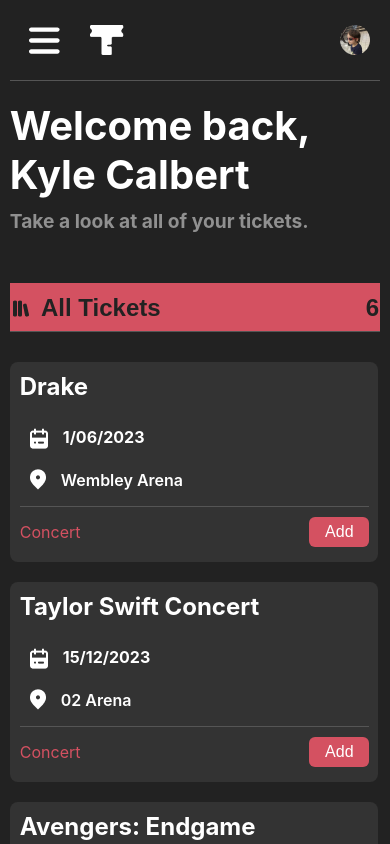
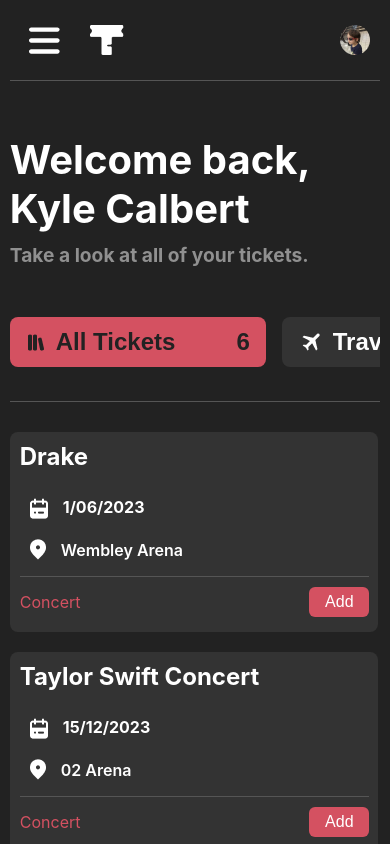
Before and after one commit to kylecalbert/ticket-booker, a React (Create React App) app: page / in a window 390 px wide. Shown: the top 844 px of the page. Built offline with nearby package versions, Linux system fonts and the light colour scheme; data requests are answered from the project's data file.

Commit message:
removed unnesary code and made some changes to responsiveness of buttons in header component

```diff
--- a/src/App.js
+++ b/src/App.js
@@ -6,18 +6,15 @@
 import { Content } from './components/Content/Content';
 import { Footer } from './components/Footer/Footer';
 import { WebsiteFooter } from './components/Footer/WebsiteFooter';
-import { TicketDataProvider } from './components/TicketDataContext';
 function App() {
   return (
     <AppContainer>
-      <TicketDataProvider>
       <Router>
         <Navbar />
         <Header />
         <Content />
         <WebsiteFooter />
       </Router>
-      </TicketDataProvider>
     </AppContainer>
   );
 }
--- a/src/components/Content/Card.styles.js
+++ b/src/components/Content/Card.styles.js
@@ -47,10 +47,8 @@
   margin-left: 10px;
   width: 95%;
   height: 75%;
-  /* background-color: red; */
 
   margin-top: 10px;
-  /* background-color: blue; */
 `;
 
 export const TopDetailsContainer = styled.div`
--- a/src/components/Content/Content.js
+++ b/src/components/Content/Content.js
@@ -2,11 +2,9 @@
 import { ContentContainer, CardContainer } from './Content.style';
 import { Card } from './Card';
 import { useState } from 'react';
-import { useTicketData } from '../TicketDataContext';
 
 export const Content = () => {
   const [tickets, setTickets] = useState([]);
-  // const [tickets, setTickets] = useTicketData();
 
   useEffect(() => {
     async function fetchData() {
--- a/src/components/Header/Header.style.js
+++ b/src/components/Header/Header.style.js
@@ -5,11 +5,19 @@
   display: flex;
   flex-direction: column;
   width: 95%;
-  height: 250px;
+  height: 15.6rem;
+
   /* background: 'red'; */
   border-bottom: 1px solid ${darkModeColors.borders};
   /* background-color: red; */
   justify-content: center;
+
+  @media (max-width: 768px) {
+    height: 20rem;
+  }
+  @media (max-width: 300px) {
+    height: 25rem;
+  }
 `;
 
 export const TextContainer = styled.text`
--- a/src/components/Header/HeaderButton.js
+++ b/src/components/Header/HeaderButton.js
@@ -13,33 +13,7 @@
 
 import { Text } from '../Text/Text';
 
-import { useTicketData } from '../TicketDataContext';
 export const HeaderButton = () => {
-  // const [tickets, setTickets] = useState([]);
-
-  const { setFilteredTickets, tickets } = useTicketData();
-
-  // useEffect(() => {
-  //   async function fetchData() {
-  //     try {
-  //       const response = await fetch(`http://localhost:3001/Tickets`);
-
-  //       const data = await response.json();
-  //       setTickets(data);
-  //     } catch (e) {
-  //       console.error(e);
-  //     }
-  //   }
-
-  //   fetchData();
-  // }, []);
-
-  // const handleFilter = (category) => {
-  //   const filtered = tickets.filter((ticket) => ticket.ticketType === category);
-  //   setFilteredTickets(filtered);
-  // };
-
-  ///loop through data and count the amount of tickets for concerts
   return (
     <ButtonGridContainer>
       <ButtonContainer>
--- a/src/components/Header/HeaderButton.style.js
+++ b/src/components/Header/HeaderButton.style.js
@@ -3,19 +3,19 @@
 
 export const ButtonGridContainer = styled.div`
   display: grid;
-  grid-template-columns: repeat(auto-fit, minmax(400px, 1fr));
-  overflow-y: scroll;
-  /* background-color: red; */
+  grid-template-columns: repeat(4, 1fr);
+  overflow-x: scroll;
   align-items: center;
-  justify-content: center;
+  justify-content: start;
+  gap: 1rem;
 `;
 export const ButtonContainer = styled.button`
   display: flex;
   align-items: center;
 
   justify-content: space-between;
-  width: 400px;
-  height: 50px;
+  width: 25rem;
+  height: 3.125rem;
   background-color: ${(props) =>
     props.color || darkModeColors.accent}; //{darkModeColors.accent}
   color: #ffffff;
@@ -25,6 +25,10 @@
   padding-top: 8px;
   margin-top: 50px;
   font-size: 1em;
+  @media (max-width: 768px) {
+    height: 2.6;
+    width: 16rem;
+  }
 `;
 
 export const LeftContainerContent = styled.div`
@@ -39,22 +43,3 @@
   max-width: 100px;
   height: auto;
 `;
-
-// export const SmallTextContainer = styled.text`
-//   color: ${darkModeColors.textPrimary};
-//   text-decoration: none;
-//   font-size: 14px;
-//   margin-left: 10px;
-
-//   font-weight: bold;
-// `;
-
-// export const RightContainerContent = styled.text`
-//   color: ${darkModeColors.textPrimary};
-//   text-decoration: none;
-//   font-size: 14px;
-//   font-weight: bold;
-//   margin-right: 10px;
-// `;
-
-///the text can e made resuable
--- a/src/components/Navbar/Navbar.js
+++ b/src/components/Navbar/Navbar.js
@@ -18,7 +18,6 @@
 import { NavbarInnerContainer } from './Navbar.style';
 import { FontAwesomeIcon } from '@fortawesome/react-fontawesome';
 import { faBars, faTimes } from '@fortawesome/free-solid-svg-icons';
-import { faCircleTrash } from '@fortawesome/free-solid-svg-icons';
 
 export const Navbar = () => {
   const [extendNavbar, setExtendNavbar] = useState(false);
--- a/src/components/Navbar/Navbar.style.js
+++ b/src/components/Navbar/Navbar.style.js
@@ -73,7 +73,6 @@
   text-decoration: none;
   padding: 20px;
   font-size: 1.2em;
-
   @media (max-width: ${minWidth}) {
     display: none;
   }
--- a/src/components/TicketDataContext.js
+++ /dev/null
@@ -1,37 +0,0 @@
-import { createContext, useContext, useState, useEffect } from 'react';
-const TicketDataContext = createContext();
-
-export const useTicketData = () => {
-  return useContext(TicketDataContext);
-};
-
-export const TicketDataProvider = ({ children }) => {
-  const [tickets, setTickets] = useState();
-  const [filteredTickets, setFilteredTickets] = useState([]);
-
-  useEffect(() => {
-    async function fetchData() {
-      try {
-        const response = await fetch(`http://localhost:3001/Tickets`);
-
-        const data = await response.json();
-        setTickets(data);
-      } catch (e) {
-        console.error(e);
-      }
-    }
-
-    fetchData();
-  }, []);
-
-  console.log('tickets here');
-
-  console.log(tickets);
-  return (
-    <TicketDataContext.Provider
-      value={{ tickets, filteredTickets, setFilteredTickets }}
-    >
-      {children}
-    </TicketDataContext.Provider>
-  );
-};
```
Lines whose indentation alone changed are shown as unchanged.
